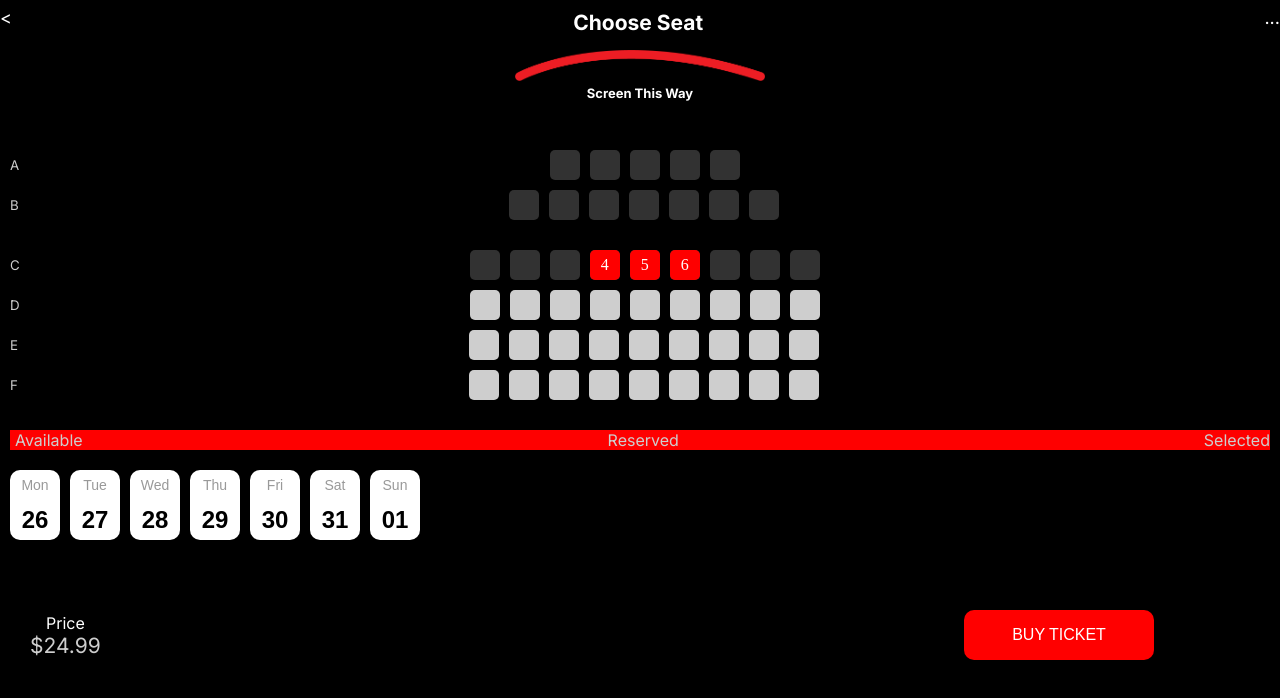
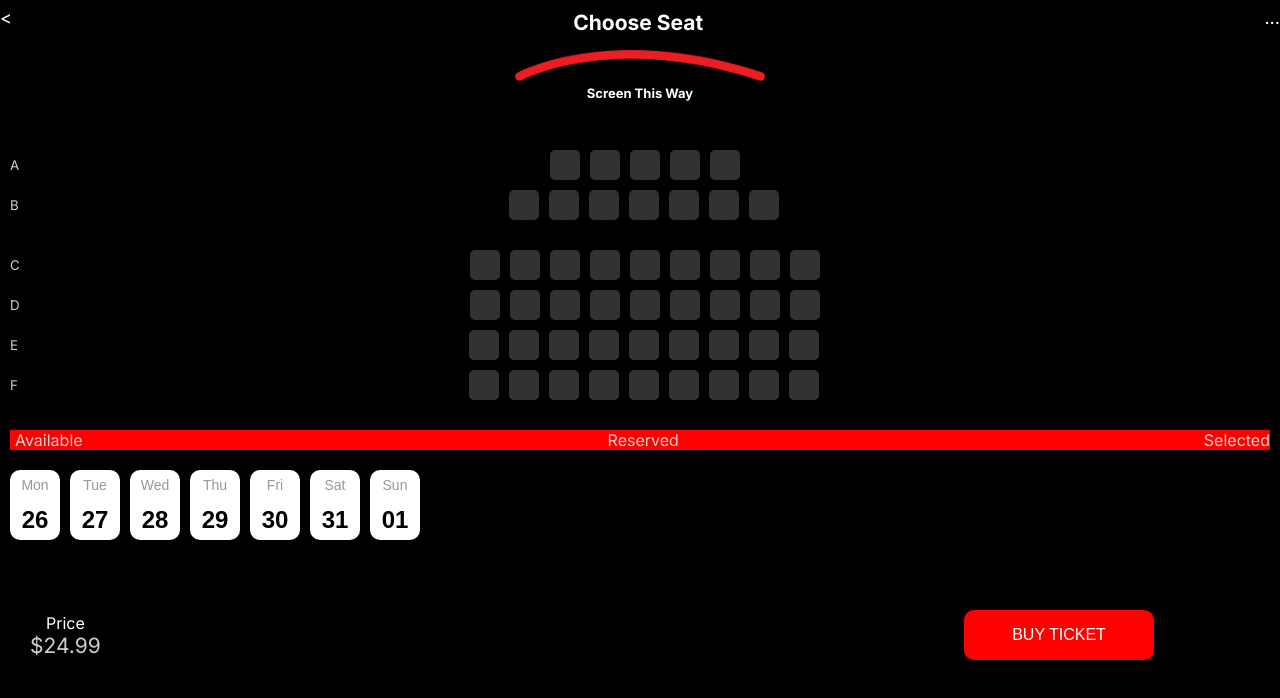
Before and after one commit to jdmartinezrs/proyectMongoII, a website: page public/views/asientos.html in a window 1280 px wide. Drawn offline with Linux system fonts and the light colour scheme.

Commit message:
feat: :sparkles: the buttom to come back and the seats selection by default were updated

```diff
--- a/public/views/asientos.html
+++ b/public/views/asientos.html
@@ -10,7 +10,7 @@
 
     <div class="seat-selection">
         <div class="nav">
-          <span class="back-arrow">&lt;</span>
+          <span class="back-arrow" onclick="fetchMovieDetails()">&lt;</span>
           <span class="title" style="margin-top:10px; font-size: 21px; ">Choose Seat</span>
           <span class="menu">...</span>
         </div>
@@ -54,9 +54,9 @@
                         <input type="checkbox" name="seat" value="C1" id="C1"><label for="C1" data-place="1"></label>
                         <input type="checkbox" name="seat" value="C2" id="C2"><label for="C2" data-place="2"></label>
                         <input type="checkbox" name="seat" value="C3" id="C3"><label for="C3" data-place="3"></label>
-                        <input type="checkbox" checked name="seat" value="C4" id="C4"><label for="C4" data-place="4"></label>
-                        <input type="checkbox" checked name="seat" value="C5" id="C5"><label for="C5" data-place="5"></label>
-                        <input type="checkbox" checked name="seat" value="C6" id="C6"><label for="C6" data-place="6"></label>
+                        <input type="checkbox" name="seat" value="C4" id="C4"><label for="C4" data-place="4"></label>
+                        <input type="checkbox" name="seat" value="C5" id="C5"><label for="C5" data-place="5"></label>
+                        <input type="checkbox" name="seat" value="C6" id="C6"><label for="C6" data-place="6"></label>
                         <input type="checkbox" name="seat" value="C7" id="C7"><label for="C7" data-place="7"></label>
                         <input type="checkbox" name="seat" value="C8" id="C8"><label for="C8" data-place="8"></label>
                         <input type="checkbox" name="seat" value="C9" id="C9"><label for="C9" data-place="9"></label>
@@ -65,43 +65,43 @@
                 <div colum="4">
                     <small>D</small>
                     <div>
-                        <input type="checkbox" disabled class="reserved" name="seat" value="D1" id="D1"><label for="D1" data-place="1"></label>
-                        <input type="checkbox" disabled class="reserved" name="seat" value="D2" id="D2"><label for="D2" data-place="2"></label>
-                        <input type="checkbox" disabled class="reserved" name="seat" value="D3" id="D3"><label for="D3" data-place="3"></label>
-                        <input type="checkbox" disabled class="reserved" name="seat" value="D4" id="D4"><label for="D4" data-place="4"></label>
-                        <input type="checkbox" disabled class="reserved" name="seat" value="D5" id="D5"><label for="D5" data-place="5"></label>
-                        <input type="checkbox" disabled class="reserved" name="seat" value="D6" id="D6"><label for="D6" data-place="6"></label>
-                        <input type="checkbox" disabled class="reserved" name="seat" value="D7" id="D7"><label for="D7" data-place="7"></label>
-                        <input type="checkbox" disabled class="reserved" name="seat" value="D8" id="D8"><label for="D8" data-place="8"></label>
-                        <input type="checkbox" disabled class="reserved" name="seat" value="D9" id="D9"><label for="D9" data-place="9"></label>
+                        <input type="checkbox" name="seat" value="D1" id="D1"><label for="D1" data-place="1"></label>
+                        <input type="checkbox" name="seat" value="D2" id="D2"><label for="D2" data-place="2"></label>
+                        <input type="checkbox" name="seat" value="D3" id="D3"><label for="D3" data-place="3"></label>
+                        <input type="checkbox" name="seat" value="D4" id="D4"><label for="D4" data-place="4"></label>
+                        <input type="checkbox" name="seat" value="D5" id="D5"><label for="D5" data-place="5"></label>
+                        <input type="checkbox" name="seat" value="D6" id="D6"><label for="D6" data-place="6"></label>
+                        <input type="checkbox" name="seat" value="D7" id="D7"><label for="D7" data-place="7"></label>
+                        <input type="checkbox" name="seat" value="D8" id="D8"><label for="D8" data-place="8"></label>
+                        <input type="checkbox" name="seat" value="D9" id="D9"><label for="D9" data-place="9"></label>
                     </div>
                 </div>
                 <div colum="5">
                     <small>E</small>
                     <div>
-                        <input type="checkbox" disabled class="reserved" name="seat" value="E1" id="E1"><label for="E1" data-place="1"></label>
-                        <input type="checkbox" disabled class="reserved" name="seat" value="E2" id="E2"><label for="E2" data-place="2"></label>
-                        <input type="checkbox" disabled class="reserved" name="seat" value="E3" id="E3"><label for="E3" data-place="3"></label>
-                        <input type="checkbox" disabled class="reserved" name="seat" value="E4" id="E4"><label for="E4" data-place="4"></label>
-                        <input type="checkbox" disabled class="reserved" name="seat" value="E5" id="E5"><label for="E5" data-place="5"></label>
-                        <input type="checkbox" disabled class="reserved" name="seat" value="E6" id="E6"><label for="E6" data-place="6"></label>
-                        <input type="checkbox" disabled class="reserved" name="seat" value="E7" id="E7"><label for="E7" data-place="7"></label>
-                        <input type="checkbox" disabled class="reserved" name="seat" value="E8" id="E8"><label for="E8" data-place="8"></label>
-                        <input type="checkbox" disabled class="reserved" name="seat" value="E9" id="E9"><label for="E9" data-place="9"></label>
+                        <input type="checkbox" name="seat" value="E1" id="E1"><label for="E1" data-place="1"></label>
+                        <input type="checkbox" name="seat" value="E2" id="E2"><label for="E2" data-place="2"></label>
+                        <input type="checkbox" name="seat" value="E3" id="E3"><label for="E3" data-place="3"></label>
+                        <input type="checkbox" name="seat" value="E4" id="E4"><label for="E4" data-place="4"></label>
+                        <input type="checkbox" name="seat" value="E5" id="E5"><label for="E5" data-place="5"></label>
+                        <input type="checkbox" name="seat" value="E6" id="E6"><label for="E6" data-place="6"></label>
+                        <input type="checkbox" name="seat" value="E7" id="E7"><label for="E7" data-place="7"></label>
+                        <input type="checkbox" name="seat" value="E8" id="E8"><label for="E8" data-place="8"></label>
+                        <input type="checkbox" name="seat" value="E9" id="E9"><label for="E9" data-place="9"></label>
                     </div>
                 </div>
                 <div colum="6">
                     <small>F</small>
                     <div>
-                        <input type="checkbox" disabled class="reserved" name="seat" value="F1" id="F1"><label for="F1" data-place="1"></label>
-                        <input type="checkbox" disabled class="reserved" name="seat" value="F2" id="F2"><label for="F2" data-place="2"></label>
-                        <input type="checkbox" disabled class="reserved" name="seat" value="F3" id="F3"><label for="F3" data-place="3"></label>
-                        <input type="checkbox" disabled class="reserved" name="seat" value="F4" id="F4"><label for="F4" data-place="4"></label>
-                        <input type="checkbox" disabled class="reserved" name="seat" value="F5" id="F5"><label for="F5" data-place="5"></label>
-                        <input type="checkbox" disabled class="reserved" name="seat" value="F6" id="F6"><label for="F6" data-place="6"></label>
-                        <input type="checkbox" disabled class="reserved" name="seat" value="F7" id="F7"><label for="F7" data-place="7"></label>
-                        <input type="checkbox" disabled class="reserved" name="seat" value="F8" id="F8"><label for="F8" data-place="8"></label>
-                        <input type="checkbox" disabled class="reserved" name="seat" value="F9" id="F9"><label for="F9" data-place="9"></label>
+                        <input type="checkbox" name="seat" value="F1" id="F1"><label for="F1" data-place="1"></label>
+                        <input type="checkbox" name="seat" value="F2" id="F2"><label for="F2" data-place="2"></label>
+                        <input type="checkbox" name="seat" value="F3" id="F3"><label for="F3" data-place="3"></label>
+                        <input type="checkbox" name="seat" value="F4" id="F4"><label for="F4" data-place="4"></label>
+                        <input type="checkbox" name="seat" value="F5" id="F5"><label for="F5" data-place="5"></label>
+                        <input type="checkbox" name="seat" value="F6" id="F6"><label for="F6" data-place="6"></label>
+                        <input type="checkbox" name="seat" value="F7" id="F7"><label for="F7" data-place="7"></label>
+                        <input type="checkbox" name="seat" value="F8" id="F8"><label for="F8" data-place="8"></label>
+                        <input type="checkbox" name="seat" value="F9" id="F9"><label for="F9" data-place="9"></label>
                     </div>
                 </div>
             </article>
@@ -309,6 +309,15 @@
               }
             })
           }
+          function fetchMovieDetails() {
+            fetch(`http://localhost:5069/movies/${movieId}`)
+                .then(response => response.json())
+                .then(data => {
+                    // After fetching the movie details, redirect to the movie details page
+                    window.location.href = `http://localhost:5069/movieselected?id=${movieId}&name=${encodeURIComponent(data.name)}`;
+                })
+                .catch(error => console.error('Error fetching movie details:', error));
+        }
         </script>
 </body>
 </html>
```
